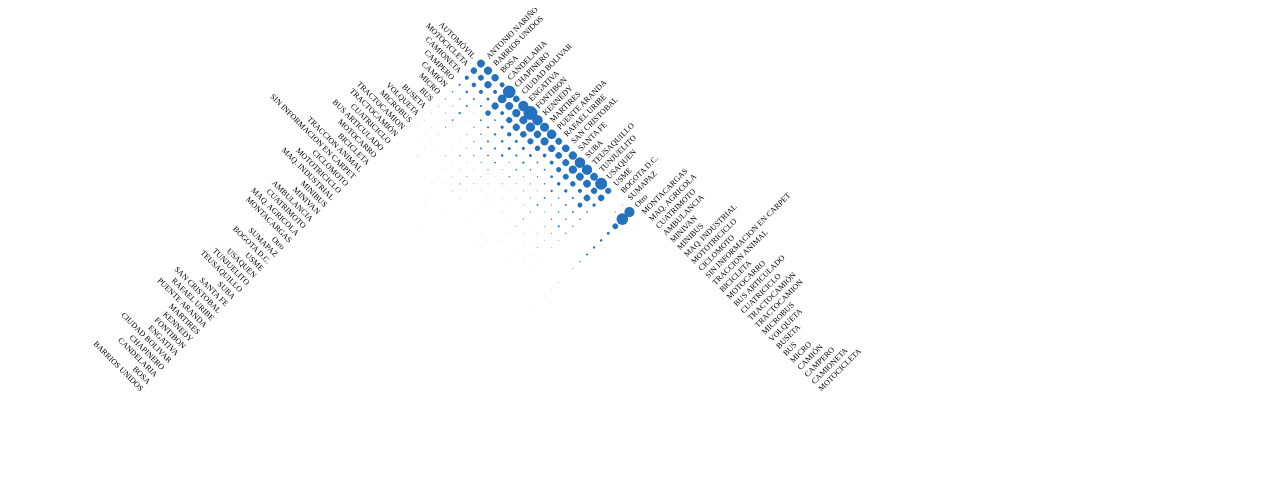
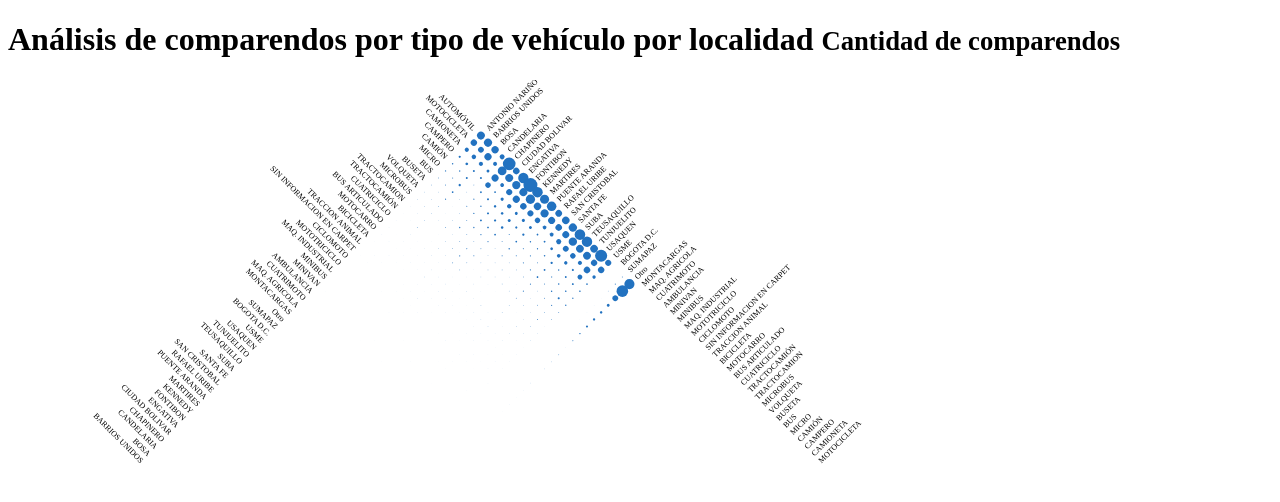
Before and after one commit to pdiazq/CantidadCoparendosVehiculo, a plain HTML site: page index.html in a window 1280 px wide. Drawn offline with nearby package versions, Linux system fonts and the light colour scheme; a web font is replaced by a local one.

Commit message:
Update index.html

```diff
--- a/index.html
+++ b/index.html
@@ -5,6 +5,7 @@
     <title>Half matrix for symmetrical relations</title>
     <link type="text/css" href="index.css" rel="stylesheet"/>
     <script src="https://d3js.org/d3.v3.min.js"></script>
+    <h1>Análisis de comparendos por tipo de vehículo por localidad <small> Cantidad de comparendos</small></h1>
   </head>
   <body>
         <svg height="400" width="960"></svg>
```
